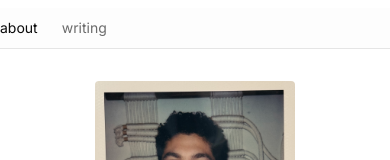
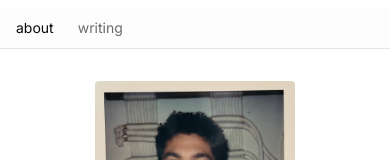
Before and after one commit to sebrusso/sebrusso.github.io, a Next.js app: page / in a window 390 px wide. Shown: the top 160 px of the page. Built offline with nearby package versions, Linux system fonts and the light colour scheme.

Commit message:
(fix) menu bar on mobile

```diff
--- a/components/navigation.tsx
+++ b/components/navigation.tsx
@@ -16,7 +16,7 @@ export function Navigation() {
 
   return (
     <nav className="border-b my-2 bg-muted/20">
-      <div className="container mx-auto max-w-2xl flex h-10 items-center">
+      <div className="container mx-auto max-w-2xl flex h-10 items-center px-4 md:px-0">
         <div className="flex gap-6">
           {links.map(({ href, label }) => (
             <Link
```
